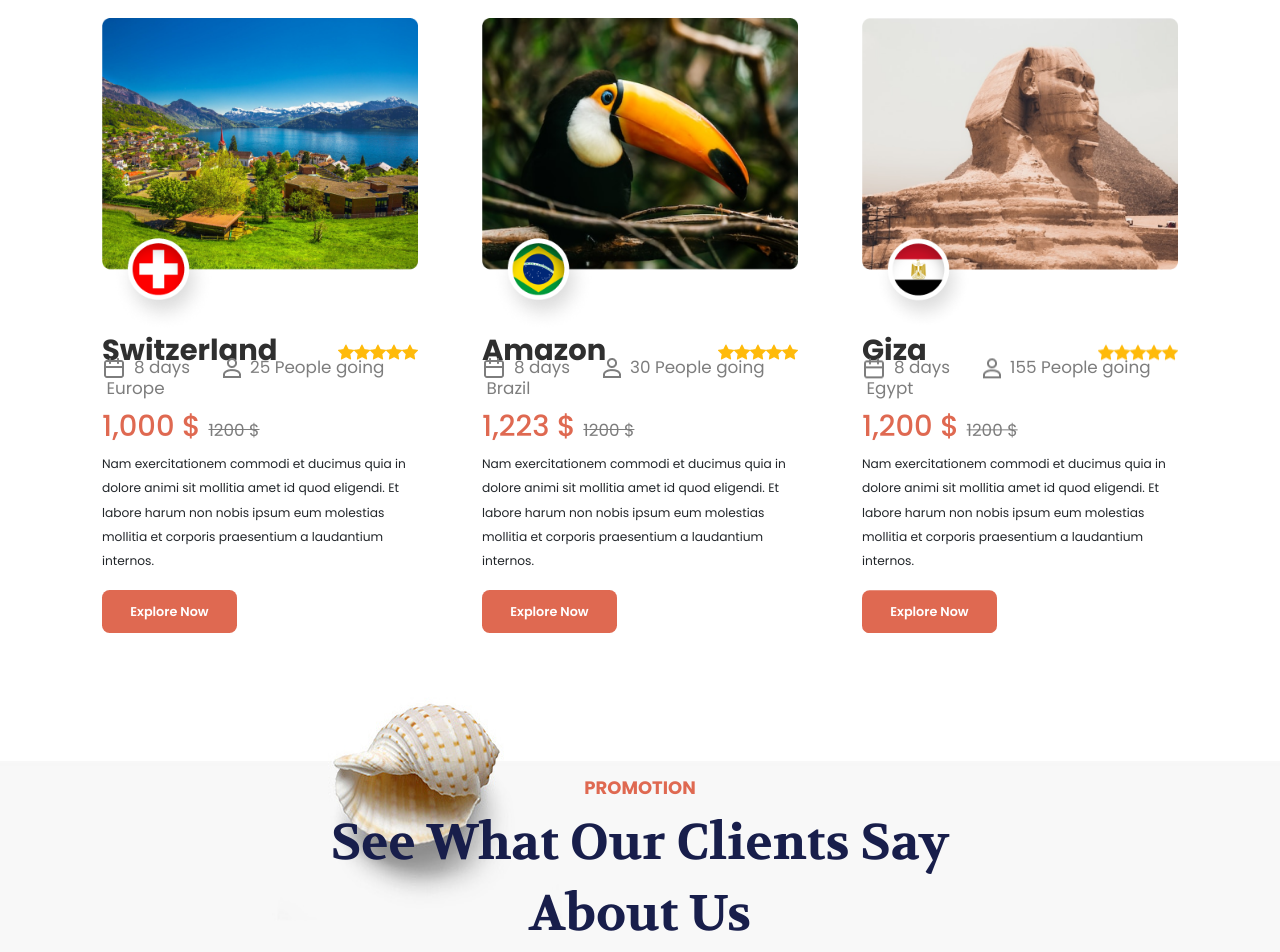
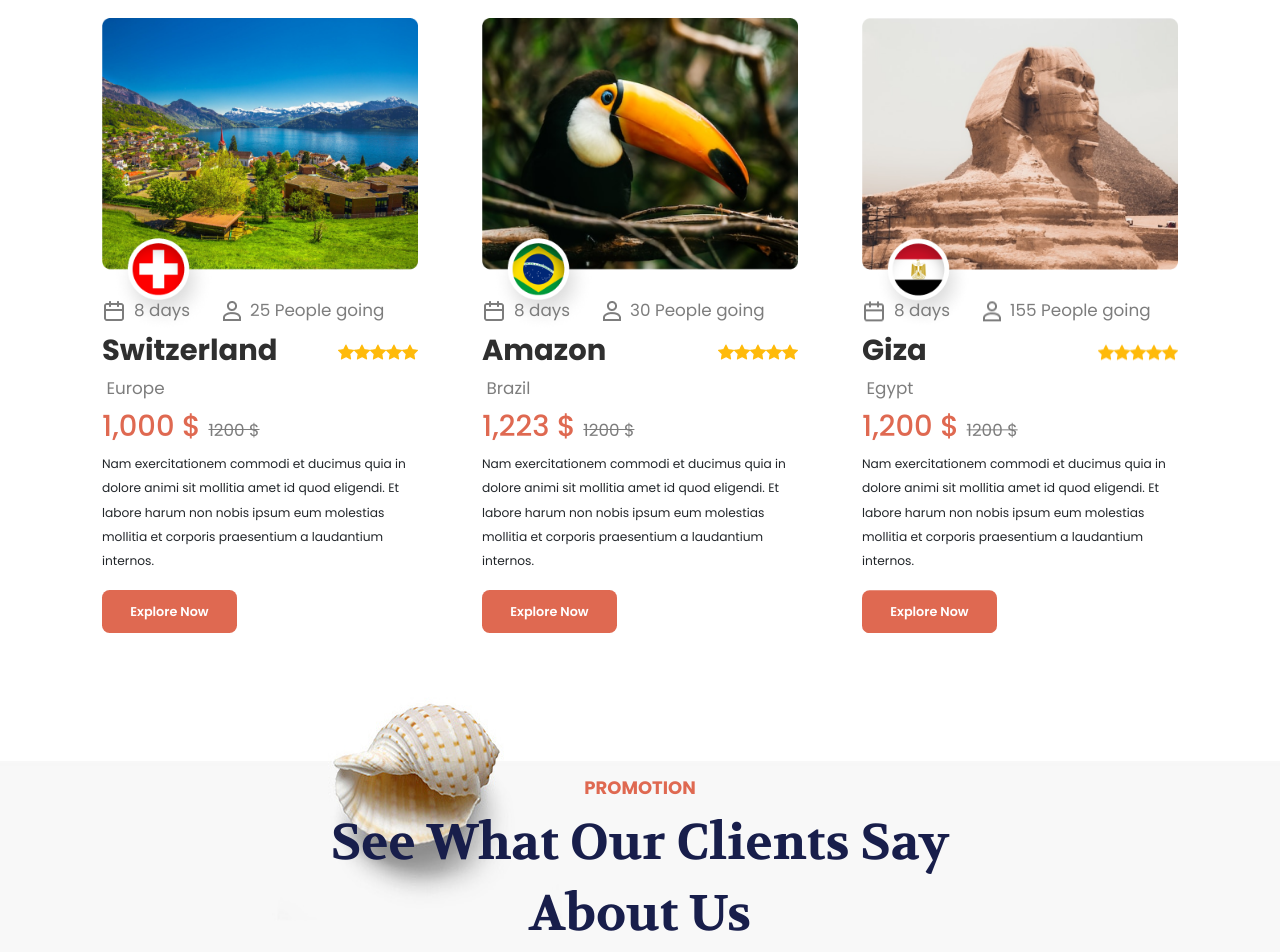
Before and after one commit to Haripriyaa199/Vtrio_Mechine_Test, a plain HTML site: page index.html in a window 1280 px wide. Shown: the part 1499-2451 px from the top of the page. Drawn offline with nearby package versions, Linux system fonts and the light colour scheme; files that its build step writes are made by us from their sources.

Commit message:
style.css

```diff
--- a/css/style.css
+++ b/css/style.css
@@ -978,7 +978,7 @@ body{
 }
 .time{
   position: absolute;
-  top: 337px;
+  top: 280px;
 }
 .time span{
   font-family: 'Poppins-regular';
```
